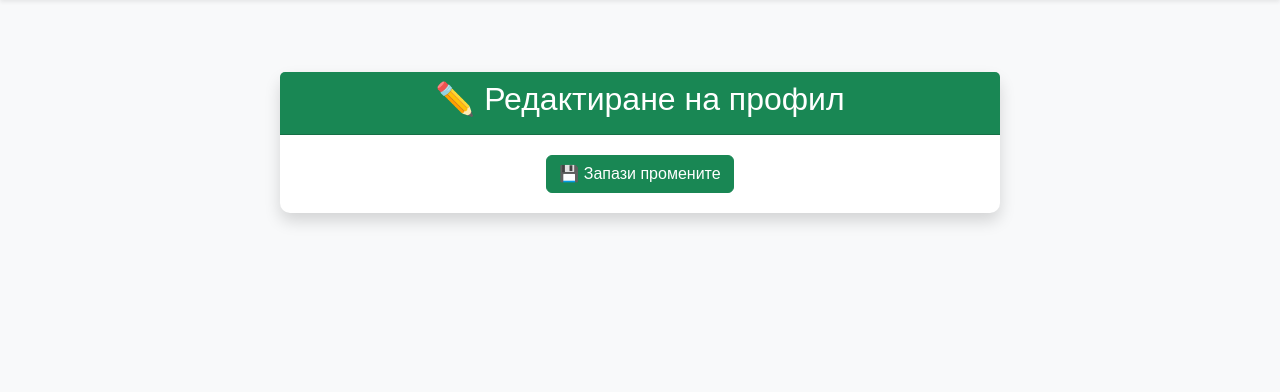
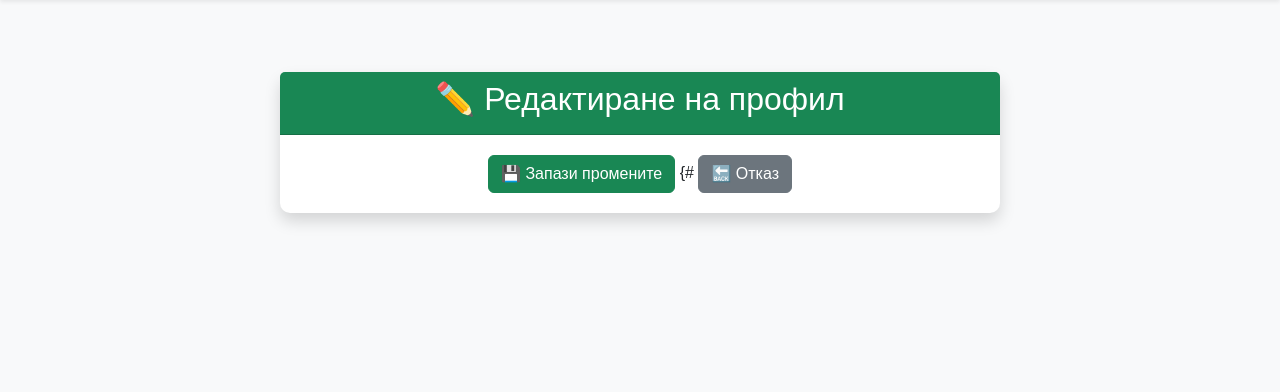
Before and after one commit to dimataa1/eduConnect_project, a Django app: template templates/accounts_structure/profile_update.html in a window 1280 px wide. Shown: the part 72-464 px from the top of the page. Run offline with Django 3.2, Linux system fonts and the light colour scheme; the template is opened without the code that fills it: most values are stand-ins (such as "Sample title", 1, 10 or a date in 2020); some libraries are stand-ins or nearby versions.

Commit message:
look for the IT competition 21.03

```diff
--- a/templates/accounts_structure/profile_confirm_delete.html
+++ b/templates/accounts_structure/profile_confirm_delete.html
@@ -10,7 +10,7 @@
                 <form method="POST">
                     {% csrf_token %}
                     <button type="submit" class="btn btn-danger">Да, изтрий профила ми</button>
-                    <a href="{% url 'profile_details' username=profile.user.username %}" class="btn btn-secondary">Отказ</a>
+                   <a href="{% url 'profile_details' username=profile.user.username %}" class="btn btn-secondary">Отказ</a>
                 </form>
             </div>
         </div>
--- a/templates/accounts_structure/profile_update.html
+++ b/templates/accounts_structure/profile_update.html
@@ -28,7 +28,7 @@
 
                             <div class="text-center">
                                 <button type="submit" class="btn btn-success">💾 Запази промените</button>
-{#                                <a href="{% url 'profile_details' username=profile.user.username %}" class="btn btn-secondary">🔙 Отказ</a>#}
+{#                                <a href="{% url 'profile_details' username=profile.user.username %}" class="btn btn-secondary">🔙 Отказ</a>
                             </div>
                         </form>
                     </div>
```
